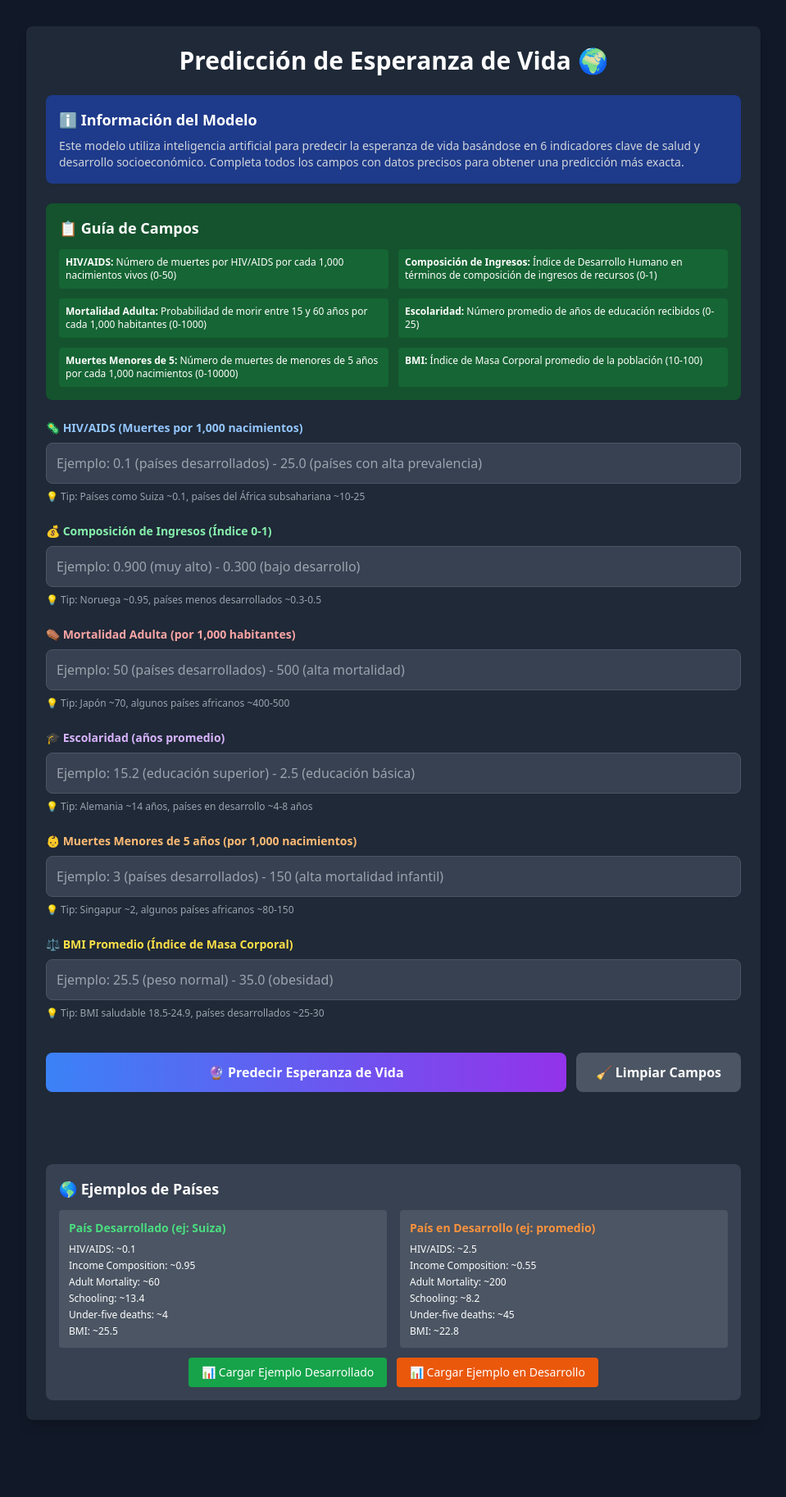
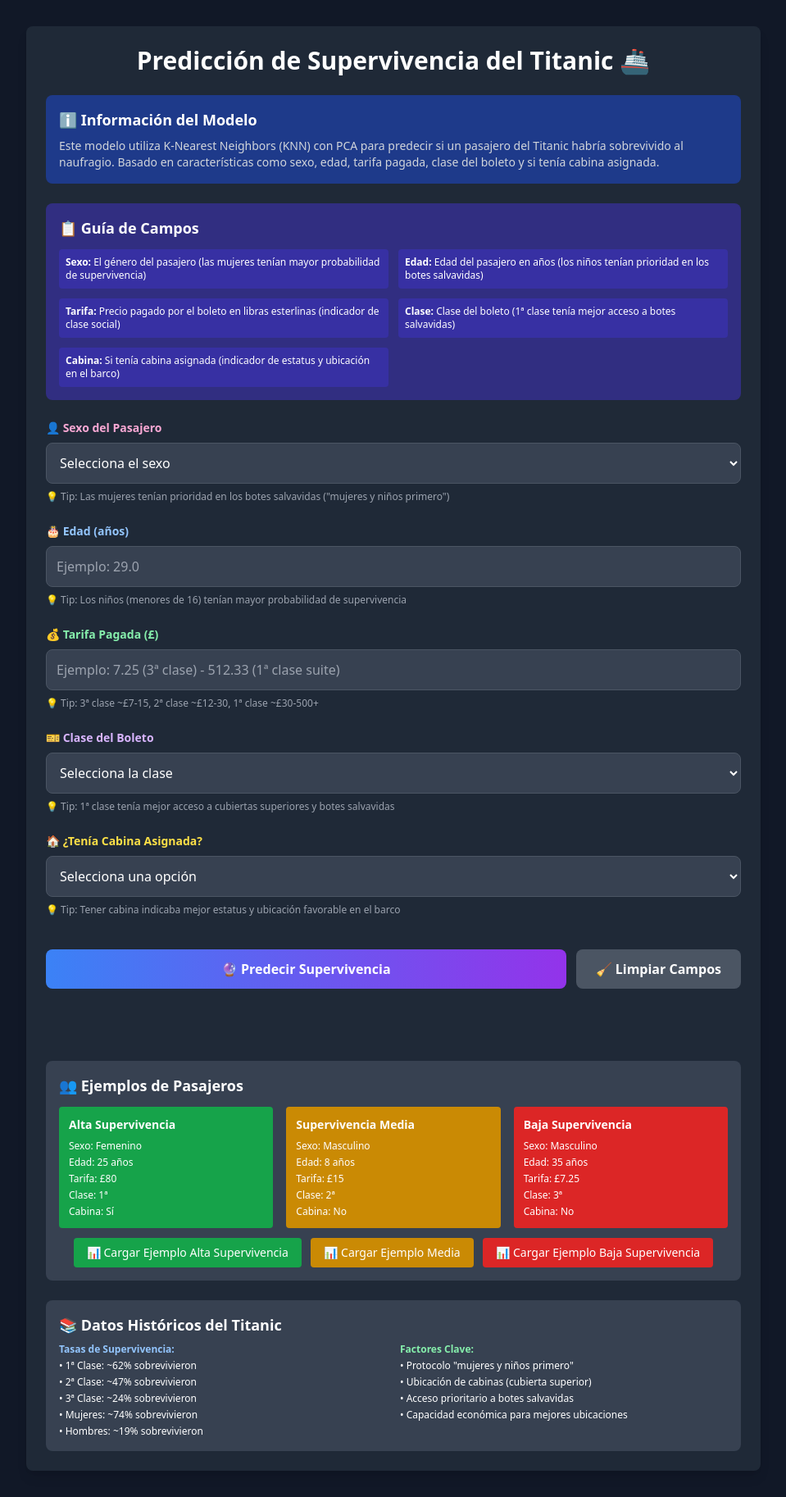
Before and after one commit to karimYaffar/M2-Proyecto-de-mes, a Flask app: page / in a window 1280 px wide. Shown: the whole page at 82% size, without its empty margins (160-1119 px from the left). Before the commit the page ends 1732 px from the top, so only its background shows below. Run offline with Flask 3, Linux system fonts and the light colour scheme; parts of the project's set-up code (start-up, migrations or seed data) failed here and were passed over; some libraries are stand-ins or nearby versions.

Commit message:
CAMBIOS DE MODELO

```diff
--- a/app.py
+++ b/app.py
@@ -1,25 +1,20 @@
 from flask import Flask, request, render_template, jsonify
 import joblib
 import pandas as pd
+import numpy as np
 import logging
 
 app = Flask(__name__)
 logging.basicConfig(level=logging.DEBUG)
 
-# Cargar modelo y scaler
-model = joblib.load('modelo_random_forest_top6.pkl')
-scaler = joblib.load('scaler_top6.pkl')  # 👈 Nuevo
-app.logger.debug('Modelo y scaler cargados correctamente.')
+# Cargar modelos del Titanic
+model = joblib.load('modelo_knn.pkl')
+scaler = joblib.load('scaler.pkl')
+pca = joblib.load('pca.pkl')
+app.logger.debug('Modelo KNN, scaler y PCA cargados correctamente.')
 
-# Lista de features esperadas (orden correcto)
-top_6_features = [
-    'HIV/AIDS',
-    'Income composition of resources',
-    'Adult Mortality',
-    'Schooling',
-    'under-five deaths',
-    'BMI'
-]
+# Lista de features esperadas para el Titanic
+titanic_features = ['Sex_female', 'Age', 'Fare', 'Pclass', 'Cabin']
 
 @app.route('/')
 def home():
@@ -29,22 +24,47 @@ def home():
 def predict():
     try:
         # Obtener datos del formulario
-        input_vals = [float(request.form[feature]) for feature in top_6_features]
+        sex_female = 1 if request.form['sex'] == 'female' else 0
+        age = float(request.form['age'])
+        fare = float(request.form['fare'])
+        pclass = int(request.form['pclass'])
+        cabin = 1 if request.form['cabin'] == 'yes' else 0
+
+        # Crear array con los valores en el orden correcto
+        input_vals = [sex_female, age, fare, pclass, cabin]
 
         # Crear DataFrame con nombres de columnas
-        input_df = pd.DataFrame([input_vals], columns=top_6_features)
+        input_df = pd.DataFrame([input_vals], columns=titanic_features)
         app.logger.debug(f'Data cruda recibida: {input_df}')
 
-        # Escalar los datos antes de predecir
+        # Escalar los datos
         input_scaled = scaler.transform(input_df)
-        input_scaled_df = pd.DataFrame(input_scaled, columns=input_df.columns)
+        app.logger.debug(f'Data escalada: {input_scaled}')
+
+        # Aplicar PCA
+        input_pca = pca.transform(input_scaled)
+        app.logger.debug(f'Data después de PCA: {input_pca}')
 
         # Predicción
-        prediction = model.predict(input_scaled_df)
+        prediction = model.predict(input_pca)
+        prediction_proba = model.predict_proba(input_pca)
+
         app.logger.debug(f'Predicción generada: {prediction[0]}')
+        app.logger.debug(f'Probabilidades: {prediction_proba[0]}')
 
-        return jsonify({'prediccion': prediction[0]})
+        # Interpretar resultado
+        survived = bool(prediction[0])
+        probability = float(prediction_proba[0][1])  # Probabilidad de supervivencia
+
+        return jsonify({
+            'survived': survived,
+            'probability': probability,
+            'message': 'Sobrevive' if survived else 'No sobrevive'
+        })
 
     except Exception as e:
         app.logger.error(f'Error en la predicción: {str(e)}')
         return jsonify({'error': str(e)}), 400
+
+if __name__ == '__main__':
+    app.run(debug=True)
--- a/templates/formulario.html
+++ b/templates/formulario.html
@@ -3,152 +3,129 @@
 <head>
   <meta charset="UTF-8">
   <meta name="viewport" content="width=device-width, initial-scale=1.0">
-  <title>Predicción de Esperanza de Vida</title>
+  <title>Predicción de Supervivencia - Titanic</title>
   <script src="https://cdn.tailwindcss.com"></script>
 </head>
 <body class="bg-gray-900 text-white font-sans min-h-screen flex items-center justify-center p-8">
   <div class="w-full max-w-4xl bg-gray-800 rounded-lg shadow-lg p-6">
-    <h2 class="text-3xl font-bold mb-6 text-center">Predicción de Esperanza de Vida 🌍</h2>
+    <h2 class="text-3xl font-bold mb-6 text-center">Predicción de Supervivencia del Titanic 🚢</h2>
 
     <!-- Información general del modelo -->
     <div class="mb-6 p-4 bg-blue-900 rounded-lg text-sm">
       <h3 class="font-semibold mb-2 text-lg">ℹ️ Información del Modelo</h3>
-      <p class="text-gray-300">Este modelo utiliza inteligencia artificial para predecir la esperanza de vida basándose en 6 indicadores clave de salud y desarrollo socioeconómico. Completa todos los campos con datos precisos para obtener una predicción más exacta.</p>
+      <p class="text-gray-300">Este modelo utiliza K-Nearest Neighbors (KNN) con PCA para predecir si un pasajero del Titanic habría sobrevivido al naufragio. Basado en características como sexo, edad, tarifa pagada, clase del boleto y si tenía cabina asignada.</p>
     </div>
 
     <!-- Guía de campos -->
-    <div class="mb-6 p-4 bg-green-900 rounded-lg text-sm">
+    <div class="mb-6 p-4 bg-indigo-900 rounded-lg text-sm">
       <h3 class="font-semibold mb-3 text-lg">📋 Guía de Campos</h3>
       <div class="grid grid-cols-1 md:grid-cols-2 gap-3 text-xs">
-        <div class="bg-green-800 p-2 rounded">
-          <strong>HIV/AIDS:</strong> Número de muertes por HIV/AIDS por cada 1,000 nacimientos vivos (0-50)
+        <div class="bg-indigo-800 p-2 rounded">
+          <strong>Sexo:</strong> El género del pasajero (las mujeres tenían mayor probabilidad de supervivencia)
         </div>
-        <div class="bg-green-800 p-2 rounded">
-          <strong>Composición de Ingresos:</strong> Índice de Desarrollo Humano en términos de composición de ingresos de recursos (0-1)
+        <div class="bg-indigo-800 p-2 rounded">
+          <strong>Edad:</strong> Edad del pasajero en años (los niños tenían prioridad en los botes salvavidas)
         </div>
-        <div class="bg-green-800 p-2 rounded">
-          <strong>Mortalidad Adulta:</strong> Probabilidad de morir entre 15 y 60 años por cada 1,000 habitantes (0-1000)
+        <div class="bg-indigo-800 p-2 rounded">
+          <strong>Tarifa:</strong> Precio pagado por el boleto en libras esterlinas (indicador de clase social)
         </div>
-        <div class="bg-green-800 p-2 rounded">
-          <strong>Escolaridad:</strong> Número promedio de años de educación recibidos (0-25)
+        <div class="bg-indigo-800 p-2 rounded">
+          <strong>Clase:</strong> Clase del boleto (1ª clase tenía mejor acceso a botes salvavidas)
         </div>
-        <div class="bg-green-800 p-2 rounded">
-          <strong>Muertes Menores de 5:</strong> Número de muertes de menores de 5 años por cada 1,000 nacimientos (0-10000)
-        </div>
-        <div class="bg-green-800 p-2 rounded">
-          <strong>BMI:</strong> Índice de Masa Corporal promedio de la población (10-100)
+        <div class="bg-indigo-800 p-2 rounded">
+          <strong>Cabina:</strong> Si tenía cabina asignada (indicador de estatus y ubicación en el barco)
         </div>
       </div>
     </div>
 
     <form id="formulario" onsubmit="predecir(event)" class="space-y-6">
 
-      <!-- Campo HIV/AIDS -->
+      <!-- Campo Sexo -->
       <div class="space-y-2">
-        <label for="hiv-aids" class="block text-sm font-semibold text-blue-300">
-          🦠 HIV/AIDS (Muertes por 1,000 nacimientos)
+        <label for="sex" class="block text-sm font-semibold text-pink-300">
+          👤 Sexo del Pasajero
+        </label>
+        <select
+          id="sex"
+          name="sex"
+          class="w-full p-3 rounded-lg bg-gray-700 text-white border border-gray-600 focus:border-pink-500 focus:outline-none transition-colors"
+          required>
+          <option value="">Selecciona el sexo</option>
+          <option value="male">Masculino</option>
+          <option value="female">Femenino</option>
+        </select>
+        <p class="text-xs text-gray-400">💡 Tip: Las mujeres tenían prioridad en los botes salvavidas ("mujeres y niños primero")</p>
+      </div>
+
+      <!-- Campo Edad -->
+      <div class="space-y-2">
+        <label for="age" class="block text-sm font-semibold text-blue-300">
+          🎂 Edad (años)
         </label>
         <input
-          id="hiv-aids"
-          name="HIV/AIDS"
+          id="age"
+          name="age"
+          type="number"
+          step="0.1"
+          min="0"
+          max="100"
+          placeholder="Ejemplo: 29.0"
+          class="w-full p-3 rounded-lg bg-gray-700 text-white border border-gray-600 focus:border-blue-500 focus:outline-none transition-colors"
+          required>
+        <p class="text-xs text-gray-400">💡 Tip: Los niños (menores de 16) tenían mayor probabilidad de supervivencia</p>
+      </div>
+
+      <!-- Campo Tarifa -->
+      <div class="space-y-2">
+        <label for="fare" class="block text-sm font-semibold text-green-300">
+          💰 Tarifa Pagada (£)
+        </label>
+        <input
+          id="fare"
+          name="fare"
           type="number"
           step="0.01"
           min="0"
-          max="50"
-          placeholder="Ejemplo: 0.1 (países desarrollados) - 25.0 (países con alta prevalencia)"
-          class="w-full p-3 rounded-lg bg-gray-700 text-white border border-gray-600 focus:border-blue-500 focus:outline-none transition-colors"
+          max="1000"
+          placeholder="Ejemplo: 7.25 (3ª clase) - 512.33 (1ª clase suite)"
+          class="w-full p-3 rounded-lg bg-gray-700 text-white border border-gray-600 focus:border-green-500 focus:outline-none transition-colors"
           required>
-        <p class="text-xs text-gray-400">💡 Tip: Países como Suiza ~0.1, países del África subsahariana ~10-25</p>
+        <p class="text-xs text-gray-400">💡 Tip: 3ª clase ~£7-15, 2ª clase ~£12-30, 1ª clase ~£30-500+</p>
       </div>
 
-      <!-- Campo Income Composition -->
+      <!-- Campo Clase -->
       <div class="space-y-2">
-        <label for="income-comp" class="block text-sm font-semibold text-green-300">
-          💰 Composición de Ingresos (Índice 0-1)
+        <label for="pclass" class="block text-sm font-semibold text-purple-300">
+          🎫 Clase del Boleto
         </label>
-        <input
-          id="income-comp"
-          name="Income composition of resources"
-          type="number"
-          step="0.001"
-          min="0"
-          max="1"
-          placeholder="Ejemplo: 0.900 (muy alto) - 0.300 (bajo desarrollo)"
-          class="w-full p-3 rounded-lg bg-gray-700 text-white border border-gray-600 focus:border-green-500 focus:outline-none transition-colors"
+        <select
+          id="pclass"
+          name="pclass"
+          class="w-full p-3 rounded-lg bg-gray-700 text-white border border-gray-600 focus:border-purple-500 focus:outline-none transition-colors"
           required>
-        <p class="text-xs text-gray-400">💡 Tip: Noruega ~0.95, países menos desarrollados ~0.3-0.5</p>
+          <option value="">Selecciona la clase</option>
+          <option value="1">1ª Clase (Primera)</option>
+          <option value="2">2ª Clase (Segunda)</option>
+          <option value="3">3ª Clase (Tercera)</option>
+        </select>
+        <p class="text-xs text-gray-400">💡 Tip: 1ª clase tenía mejor acceso a cubiertas superiores y botes salvavidas</p>
       </div>
 
-      <!-- Campo Adult Mortality -->
+      <!-- Campo Cabina -->
       <div class="space-y-2">
-        <label for="adult-mortality" class="block text-sm font-semibold text-red-300">
-          ⚰️ Mortalidad Adulta (por 1,000 habitantes)
+        <label for="cabin" class="block text-sm font-semibold text-yellow-300">
+          🏠 ¿Tenía Cabina Asignada?
         </label>
-        <input
-          id="adult-mortality"
-          name="Adult Mortality"
-          type="number"
-          step="1"
-          min="0"
-          max="1000"
-          placeholder="Ejemplo: 50 (países desarrollados) - 500 (alta mortalidad)"
-          class="w-full p-3 rounded-lg bg-gray-700 text-white border border-gray-600 focus:border-red-500 focus:outline-none transition-colors"
-          required>
-        <p class="text-xs text-gray-400">💡 Tip: Japón ~70, algunos países africanos ~400-500</p>
-      </div>
-
-      <!-- Campo Schooling -->
-      <div class="space-y-2">
-        <label for="schooling" class="block text-sm font-semibold text-purple-300">
-          🎓 Escolaridad (años promedio)
-        </label>
-        <input
-          id="schooling"
-          name="Schooling"
-          type="number"
-          step="0.1"
-          min="0"
-          max="25"
-          placeholder="Ejemplo: 15.2 (educación superior) - 2.5 (educación básica)"
-          class="w-full p-3 rounded-lg bg-gray-700 text-white border border-gray-600 focus:border-purple-500 focus:outline-none transition-colors"
-          required>
-        <p class="text-xs text-gray-400">💡 Tip: Alemania ~14 años, países en desarrollo ~4-8 años</p>
-      </div>
-
-      <!-- Campo Under-five deaths -->
-      <div class="space-y-2">
-        <label for="under-five" class="block text-sm font-semibold text-orange-300">
-          👶 Muertes Menores de 5 años (por 1,000 nacimientos)
-        </label>
-        <input
-          id="under-five"
-          name="under-five deaths"
-          type="number"
-          step="1"
-          min="0"
-          max="10000"
-          placeholder="Ejemplo: 3 (países desarrollados) - 150 (alta mortalidad infantil)"
-          class="w-full p-3 rounded-lg bg-gray-700 text-white border border-gray-600 focus:border-orange-500 focus:outline-none transition-colors"
-          required>
-        <p class="text-xs text-gray-400">💡 Tip: Singapur ~2, algunos países africanos ~80-150</p>
-      </div>
-
-      <!-- Campo BMI -->
-      <div class="space-y-2">
-        <label for="bmi" class="block text-sm font-semibold text-yellow-300">
-          ⚖️ BMI Promedio (Índice de Masa Corporal)
-        </label>
-        <input
-          id="bmi"
-          name="BMI"
-          type="number"
-          step="0.1"
-          min="10"
-          max="100"
-          placeholder="Ejemplo: 25.5 (peso normal) - 35.0 (obesidad)"
+        <select
+          id="cabin"
+          name="cabin"
           class="w-full p-3 rounded-lg bg-gray-700 text-white border border-gray-600 focus:border-yellow-500 focus:outline-none transition-colors"
           required>
-        <p class="text-xs text-gray-400">💡 Tip: BMI saludable 18.5-24.9, países desarrollados ~25-30</p>
+          <option value="">Selecciona una opción</option>
+          <option value="yes">Sí, tenía cabina</option>
+          <option value="no">No, sin cabina asignada</option>
+        </select>
+        <p class="text-xs text-gray-400">💡 Tip: Tener cabina indicaba mejor estatus y ubicación favorable en el barco</p>
       </div>
 
       <!-- Botones -->
@@ -157,7 +134,7 @@
           type="submit"
           id="submitBtn"
           class="flex-1 bg-gradient-to-r from-blue-500 to-purple-600 hover:from-blue-600 hover:to-purple-700 disabled:from-gray-600 disabled:to-gray-700 text-white font-semibold py-3 px-6 rounded-lg transition-all duration-200 transform hover:scale-105 disabled:hover:scale-100">
-          🔮 Predecir Esperanza de Vida
+          🔮 Predecir Supervivencia
         </button>
 
         <button
@@ -172,46 +149,83 @@
       <!-- Loading y resultado -->
       <div id="loadingSpinner" class="hidden mt-4 text-center text-gray-300">
         <div class="inline-block animate-spin rounded-full h-6 w-6 border-b-2 border-white mr-3"></div>
-        Analizando datos y generando predicción...
+        Analizando datos del pasajero...
       </div>
 
       <div id="resultado" class="mt-6 text-xl text-center p-4 rounded-lg"></div>
     </form>
 
-    <!-- Ejemplos de países -->
+    <!-- Ejemplos de pasajeros -->
     <div class="mt-8 p-4 bg-gray-700 rounded-lg text-sm">
-      <h3 class="font-semibold mb-3 text-lg">🌎 Ejemplos de Países</h3>
-      <div class="grid grid-cols-1 md:grid-cols-2 gap-4">
-        <div class="bg-gray-600 p-3 rounded">
-          <h4 class="font-semibold text-green-400 mb-2">País Desarrollado (ej: Suiza)</h4>
+      <h3 class="font-semibold mb-3 text-lg">👥 Ejemplos de Pasajeros</h3>
+      <div class="grid grid-cols-1 md:grid-cols-3 gap-4">
+        <div class="bg-green-600 p-3 rounded">
+          <h4 class="font-semibold text-white mb-2">Alta Supervivencia</h4>
           <ul class="text-xs space-y-1">
-            <li>HIV/AIDS: ~0.1</li>
-            <li>Income Composition: ~0.95</li>
-            <li>Adult Mortality: ~60</li>
-            <li>Schooling: ~13.4</li>
-            <li>Under-five deaths: ~4</li>
-            <li>BMI: ~25.5</li>
+            <li>Sexo: Femenino</li>
+            <li>Edad: 25 años</li>
+            <li>Tarifa: £80</li>
+            <li>Clase: 1ª</li>
+            <li>Cabina: Sí</li>
           </ul>
         </div>
-        <div class="bg-gray-600 p-3 rounded">
-          <h4 class="font-semibold text-orange-400 mb-2">País en Desarrollo (ej: promedio)</h4>
+        <div class="bg-yellow-600 p-3 rounded">
+          <h4 class="font-semibold text-white mb-2">Supervivencia Media</h4>
           <ul class="text-xs space-y-1">
-            <li>HIV/AIDS: ~2.5</li>
-            <li>Income Composition: ~0.55</li>
-            <li>Adult Mortality: ~200</li>
-            <li>Schooling: ~8.2</li>
-            <li>Under-five deaths: ~45</li>
-            <li>BMI: ~22.8</li>
+            <li>Sexo: Masculino</li>
+            <li>Edad: 8 años</li>
+            <li>Tarifa: £15</li>
+            <li>Clase: 2ª</li>
+            <li>Cabina: No</li>
+          </ul>
+        </div>
+        <div class="bg-red-600 p-3 rounded">
+          <h4 class="font-semibold text-white mb-2">Baja Supervivencia</h4>
+          <ul class="text-xs space-y-1">
+            <li>Sexo: Masculino</li>
+            <li>Edad: 35 años</li>
+            <li>Tarifa: £7.25</li>
+            <li>Clase: 3ª</li>
+            <li>Cabina: No</li>
           </ul>
         </div>
       </div>
       <div class="mt-3 text-center">
-        <button onclick="cargarEjemplo('desarrollado')" class="bg-green-600 hover:bg-green-700 text-white px-4 py-2 rounded mr-2 text-sm">
-          📊 Cargar Ejemplo Desarrollado
+        <button onclick="cargarEjemplo('alta')" class="bg-green-600 hover:bg-green-700 text-white px-4 py-2 rounded mr-2 text-sm">
+          📊 Cargar Ejemplo Alta Supervivencia
         </button>
-        <button onclick="cargarEjemplo('desarrollo')" class="bg-orange-600 hover:bg-orange-700 text-white px-4 py-2 rounded text-sm">
-          📊 Cargar Ejemplo en Desarrollo
+        <button onclick="cargarEjemplo('media')" class="bg-yellow-600 hover:bg-yellow-700 text-white px-4 py-2 rounded mr-2 text-sm">
+          📊 Cargar Ejemplo Media
         </button>
+        <button onclick="cargarEjemplo('baja')" class="bg-red-600 hover:bg-red-700 text-white px-4 py-2 rounded text-sm">
+          📊 Cargar Ejemplo Baja Supervivencia
+        </button>
+      </div>
+    </div>
+
+    <!-- Información histórica -->
+    <div class="mt-6 p-4 bg-gray-700 rounded-lg text-sm">
+      <h3 class="font-semibold mb-2 text-lg">📚 Datos Históricos del Titanic</h3>
+      <div class="grid grid-cols-1 md:grid-cols-2 gap-4 text-xs">
+        <div>
+          <h4 class="font-semibold text-blue-300 mb-1">Tasas de Supervivencia:</h4>
+          <ul class="space-y-1">
+            <li>• 1ª Clase: ~62% sobrevivieron</li>
+            <li>• 2ª Clase: ~47% sobrevivieron</li>
+            <li>• 3ª Clase: ~24% sobrevivieron</li>
+            <li>• Mujeres: ~74% sobrevivieron</li>
+            <li>• Hombres: ~19% sobrevivieron</li>
+          </ul>
+        </div>
+        <div>
+          <h4 class="font-semibold text-green-300 mb-1">Factores Clave:</h4>
+          <ul class="space-y-1">
+            <li>• Protocolo "mujeres y niños primero"</li>
+            <li>• Ubicación de cabinas (cubierta superior)</li>
+            <li>• Acceso prioritario a botes salvavidas</li>
+            <li>• Capacidad económica para mejores ubicaciones</li>
+          </ul>
+        </div>
       </div>
     </div>
   </div>
@@ -254,8 +268,11 @@
         if (data.error) {
           mostrarResultado('❌ Error: ' + data.error, 'error');
         } else {
-          const prediccion = parseFloat(data.prediccion).toFixed(1);
-          mostrarResultado(`🎯 Esperanza de vida predicha: ${prediccion} años`, 'success');
+          const probabilidad = (data.probability * 100).toFixed(1);
+          const emoji = data.survived ? '✅' : '❌';
+          const mensaje = `${emoji} ${data.message} (${probabilidad}% de probabilidad)`;
+          const tipo = data.survived ? 'success' : 'danger';
+          mostrarResultado(mensaje, tipo);
         }
       })
       .catch(error => {
@@ -276,6 +293,8 @@
       resultadoDiv.className = 'mt-6 text-xl text-center p-4 rounded-lg border-2 ';
       if (tipo === 'success') {
         resultadoDiv.className += 'bg-green-800 text-green-200 border-green-600';
+      } else if (tipo === 'danger') {
+        resultadoDiv.className += 'bg-red-800 text-red-200 border-red-600';
       } else if (tipo === 'error') {
         resultadoDiv.className += 'bg-red-800 text-red-200 border-red-600';
       } else if (tipo === 'info') {
@@ -300,25 +319,32 @@
     }
 
     function cargarEjemplo(tipo) {
-      if (tipo === 'desarrollado') {
-        // Ejemplo de país desarrollado (Suiza)
-        document.getElementById('hiv-aids').value = '0.1';
-        document.querySelector('input[name="Income composition of resources"]').value = '0.95';
-        document.querySelector('input[name="Adult Mortality"]').value = '60';
-        document.querySelector('input[name="Schooling"]').value = '13.4';
-        document.querySelector('input[name="under-five deaths"]').value = '4';
-        document.querySelector('input[name="BMI"]').value = '25.5';
-      } else if (tipo === 'desarrollo') {
-        // Ejemplo de país en desarrollo
-        document.getElementById('hiv-aids').value = '2.5';
-        document.querySelector('input[name="Income composition of resources"]').value = '0.55';
-        document.querySelector('input[name="Adult Mortality"]').value = '200';
-        document.querySelector('input[name="Schooling"]').value = '8.2';
-        document.querySelector('input[name="under-five deaths"]').value = '45';
-        document.querySelector('input[name="BMI"]').value = '22.8';
+      if (tipo === 'alta') {
+        // Ejemplo de alta supervivencia (mujer, 1ª clase)
+        document.getElementById('sex').value = 'female';
+        document.getElementById('age').value = '25';
+        document.getElementById('fare').value = '80';
+        document.getElementById('pclass').value = '1';
+        document.getElementById('cabin').value = 'yes';
+      } else if (tipo === 'media') {
+        // Ejemplo de supervivencia media (niño, 2ª clase)
+        document.getElementById('sex').value = 'male';
+        document.getElementById('age').value = '8';
+        document.getElementById('fare').value = '15';
+        document.getElementById('pclass').value = '2';
+        document.getElementById('cabin').value = 'no';
+      } else if (tipo === 'baja') {
+        // Ejemplo de baja supervivencia (hombre adulto, 3ª clase)
+        document.getElementById('sex').value = 'male';
+        document.getElementById('age').value = '35';
+        document.getElementById('fare').value = '7.25';
+        document.getElementById('pclass').value = '3';
+        document.getElementById('cabin').value = 'no';
       }
 
-      mostrarResultado(`📊 Ejemplo de ${tipo === 'desarrollado' ? 'país desarrollado' : 'país en desarrollo'} cargado correctamente.`, 'info');
+      const tipoTexto = tipo === 'alta' ? 'alta supervivencia' :
+                       tipo === 'media' ? 'supervivencia media' : 'baja supervivencia';
+      mostrarResultado(`📊 Ejemplo de ${tipoTexto} cargado correctamente.`, 'info');
 
       // Quitar el mensaje después de 2 segundos
       setTimeout(() => {
```
